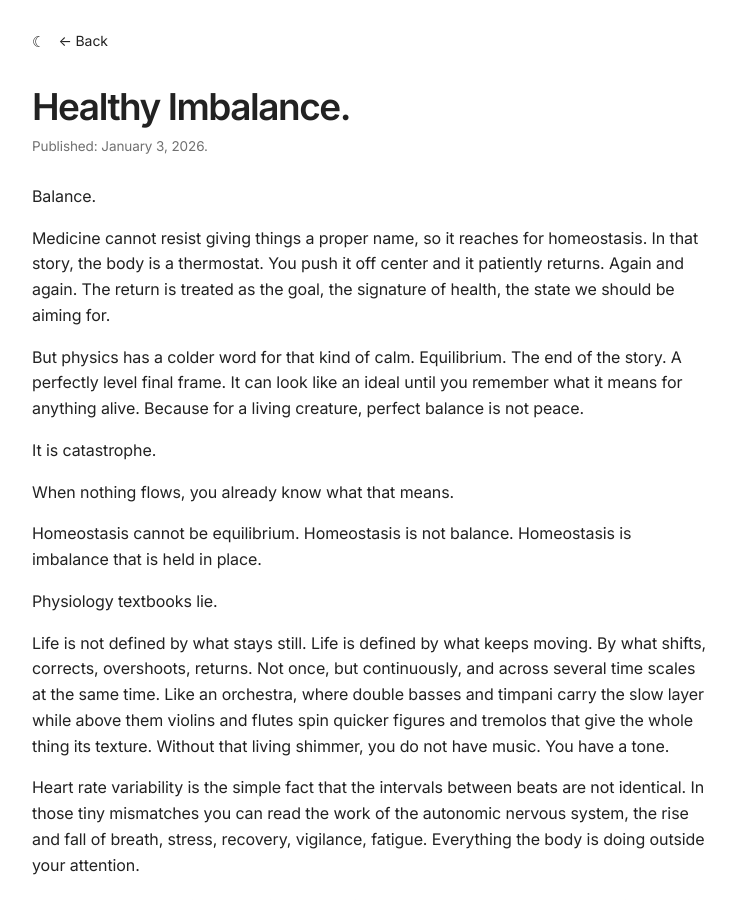
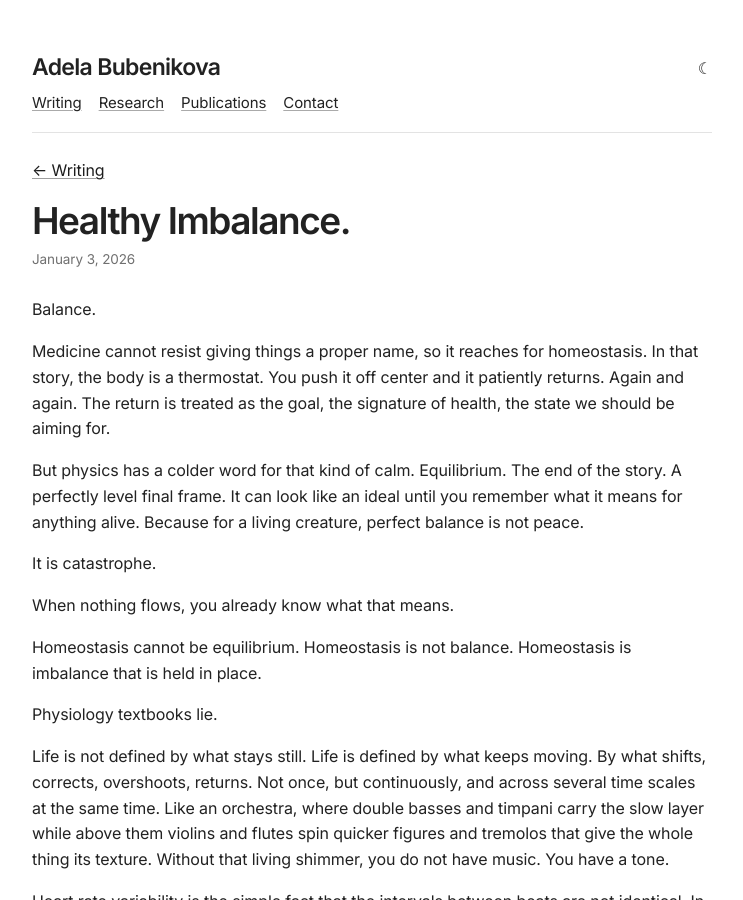
Before and after one commit to bubenikovaadela/bubenikovaadela.github.io, a Jekyll site: the page built from _posts/2026-01-03-healthy-imbalance.md, in a window 1280 px wide and 900 px high. Shown: the whole window, without its empty margins (268-1011 px from the left). Built offline with Jekyll 4.4.1, drawn with Linux system fonts in a browser that asks for light colours; some of the changed text lies outside the part shown.

Commit message:
Unify essay layout with the rest of the site

```diff
--- a/_layouts/post.html
+++ b/_layouts/post.html
@@ -1,69 +1,15 @@
 ---
-layout: null
+layout: default
 ---
-<!doctype html>
-<html lang="en">
-  <head>
-    <meta charset="utf-8">
-    <meta name="viewport" content="width=device-width,initial-scale=1">
-    {% seo %}
-    <script>
-      (function () {
-        try {
-          var saved = localStorage.getItem("theme");
-          if (saved) document.documentElement.dataset.theme = saved;
-        } catch (e) {}
-      })();
-    </script>
-    <link rel="preconnect" href="https://fonts.googleapis.com">
-    <link rel="preconnect" href="https://fonts.gstatic.com" crossorigin>
-    <link href="https://fonts.googleapis.com/css2?family=Inter:wght@400;500;600;700&display=swap" rel="stylesheet">
-    <link rel="stylesheet" href="{{ "/assets/css/site.css" | relative_url }}">
-  </head>
-  <body>
-    <main class="article-shell">
-      <div class="article-tools">
-        <button class="theme-toggle" type="button" aria-label="Toggle dark mode" title="Toggle dark mode">☾</button>
-        <a class="back-link" href="{{ "/blog/" | relative_url }}">← Back</a>
-      </div>
-
 <article class="post">
   <header class="post-header">
+    <p class="post-back"><a href="{{ "/blog/" | relative_url }}">← Writing</a></p>
     <h1>{{ page.title }}</h1>
     {% if page.subtitle %}<p class="post-subtitle">{{ page.subtitle }}</p>{% endif %}
-          <p class="post-date">Published: {{ page.date | date: "%B %-d, %Y" }}.</p>
+    <p class="post-date">{{ page.date | date: "%B %-d, %Y" }}</p>
   </header>
 
   <div class="post-body">
     {{ content }}
   </div>
 </article>
-    </main>
-
-    <script>
-      (function () {
-        var button = document.querySelector(".theme-toggle");
-        if (!button) return;
-
-        function prefersDark() {
-          var explicit = document.documentElement.dataset.theme;
-          if (explicit) return explicit === "dark";
-          return window.matchMedia && window.matchMedia("(prefers-color-scheme: dark)").matches;
-        }
-
-        function render() {
-          button.textContent = prefersDark() ? "☀" : "☾";
-        }
-
-        button.addEventListener("click", function () {
-          var next = prefersDark() ? "light" : "dark";
-          document.documentElement.dataset.theme = next;
-          try { localStorage.setItem("theme", next); } catch (e) {}
-          render();
-        });
-
-        render();
-      })();
-    </script>
-  </body>
-</html>
```
Lines whose indentation alone changed are shown as unchanged.
